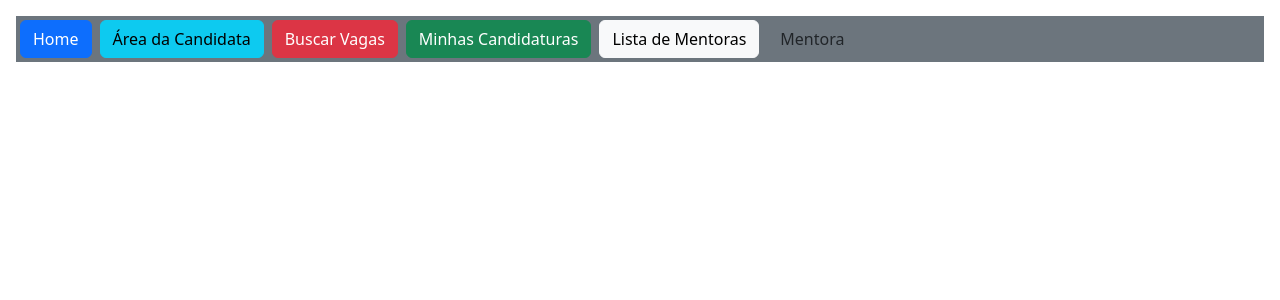
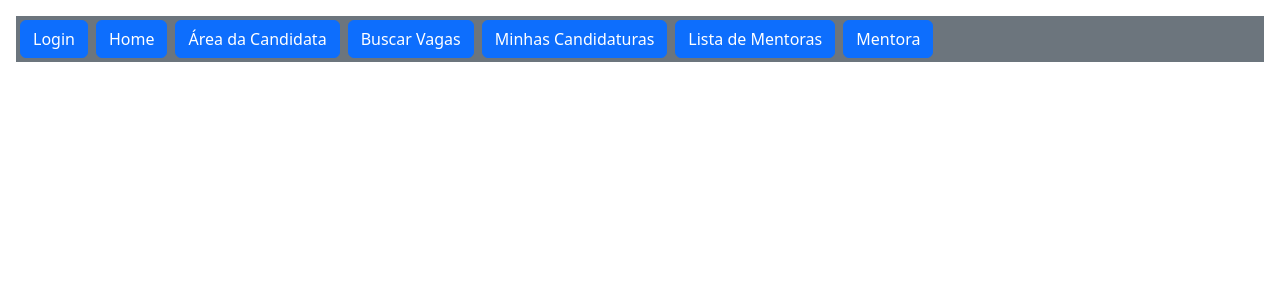
Before and after one commit to FelixMembrive/desafio-final-gama-academy-gr2, a React (Vite) app: page / in a window 1280 px wide. Shown: the top 300 px of the page. Built offline with nearby package versions, Linux system fonts and the light colour scheme.

Commit message:
Adicionado o botão na Home dev

```diff
--- a/src/pages/HomeDev/index.tsx
+++ b/src/pages/HomeDev/index.tsx
@@ -9,12 +9,13 @@ export default function HomeDev() {
   return (
     <>
       <div className="m-3 bg-secondary">
+      <LinkButton to="/login" text="Login" variant="primary" className="m-1" />
         <LinkButton to="/home" text="Home" variant="primary" className="m-1" />
-        <LinkButton to="/areacandidata" text="Área da Candidata" variant="info" className="m-1" />
-        <LinkButton to="/buscarvagas" text="Buscar Vagas" variant="danger" className="m-1" />
-        <LinkButton to="/candidaturas" text="Minhas Candidaturas" variant="success" className="m-1" />
-        <LinkButton to="/listamentoras" text="Lista de Mentoras" variant="light" className="m-1" />
-        <LinkButton to="/mentora" text="Mentora" variant="info-lighter" className="m-1" />
+        <LinkButton to="/areacandidata" text="Área da Candidata" variant="primary" className="m-1" />
+        <LinkButton to="/buscarvagas" text="Buscar Vagas" variant="primary" className="m-1" />
+        <LinkButton to="/candidaturas" text="Minhas Candidaturas" variant="primary" className="m-1" />
+        <LinkButton to="/listamentoras" text="Lista de Mentoras" variant="primary" className="m-1" />
+        <LinkButton to="/mentora" text="Mentora" variant="primary" className="m-1" />
       </div>
       {/* <LinkButton to="#" text="primary" variant="primary" className="m-1" />
       <LinkButton to="#" text="primary-darker" variant="primary-darker" className="m-1" />
```
